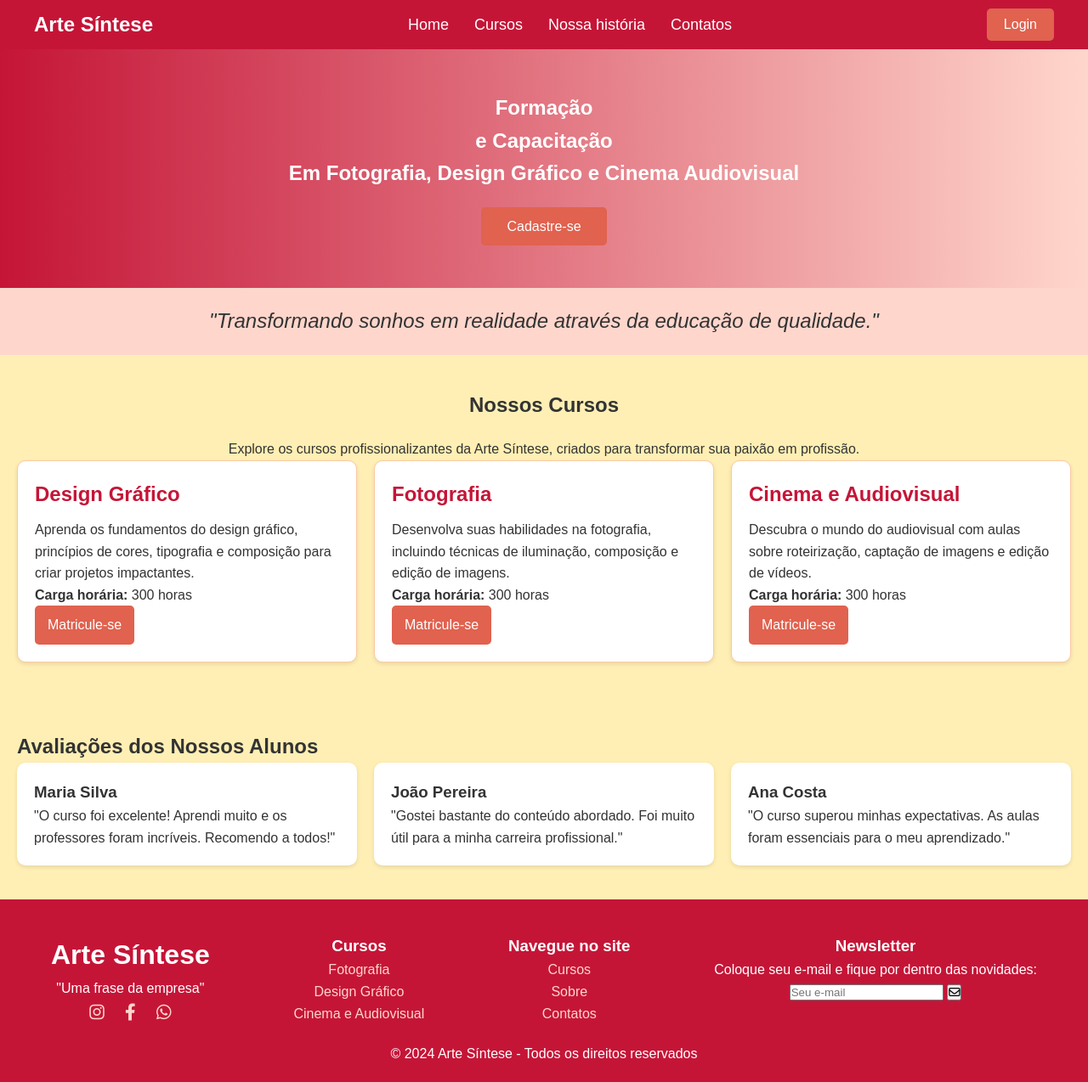
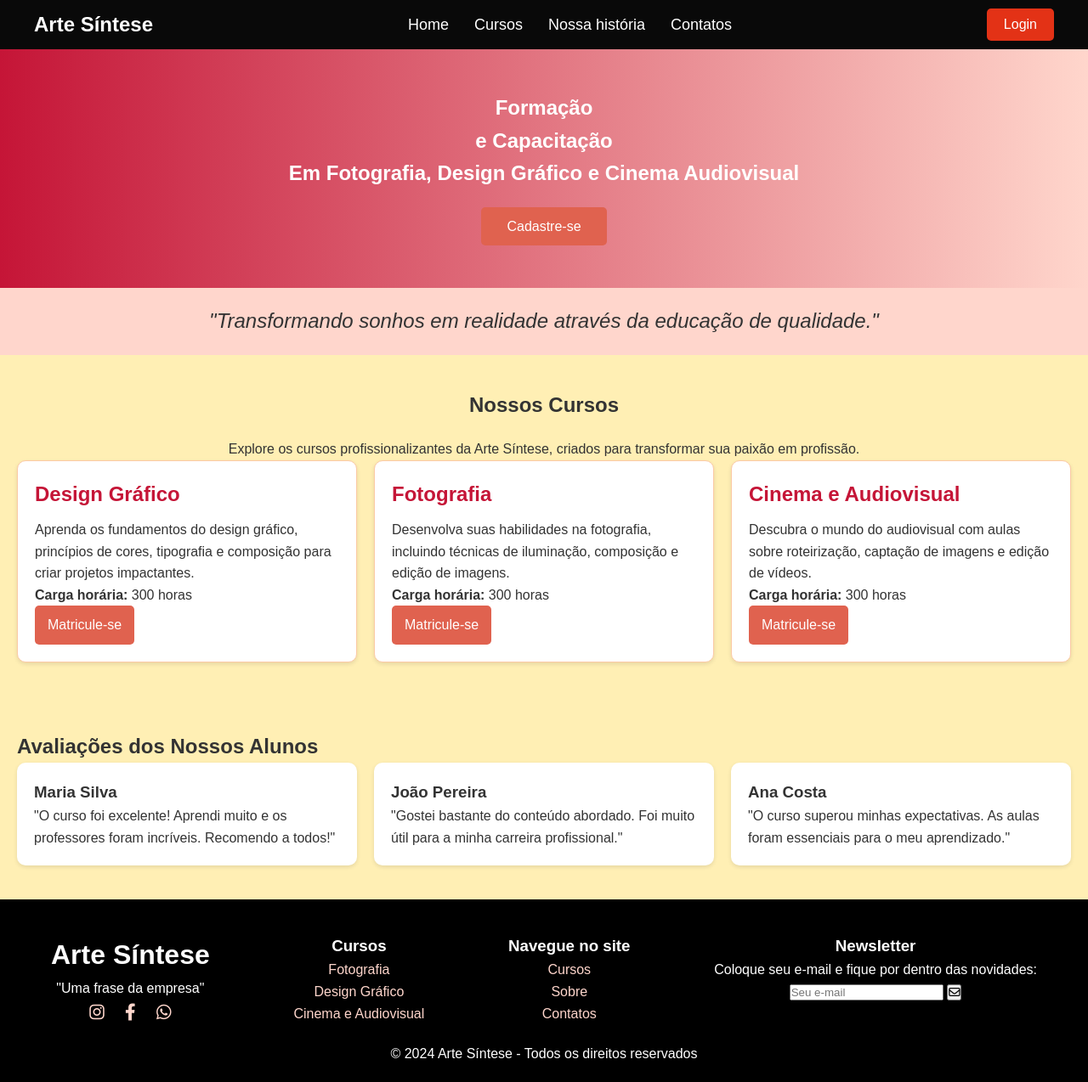
Before and after one commit to Crisccz/SiteArteSintese-master, a plain HTML site: page index.html in a window 1280 px wide. Shown: the whole page at 85% size. Drawn offline with Linux system fonts and the light colour scheme.

Commit message:
Segunda alteração

```diff
--- a/css/main.css
+++ b/css/main.css
@@ -14,7 +14,7 @@ body {
 
 /* Cabeçalho */
 header {
-    background-color: #C51537;
+    background-color: #090909;
     color: #fff;
     padding: 10px 20px;
 }
@@ -47,7 +47,7 @@ header {
 }
 
 .login-button button {
-    background-color: #E0624F;
+    background-color: #e33216;
     color: #fff;
     padding: 10px 20px;
     border: none;
@@ -170,7 +170,7 @@ header {
 
 /* Footer */
 footer {
-    background-color: #C51537;
+    background-color: #000000;
     color: #fff;
     padding: 20px 0;
     text-align: center;
```
